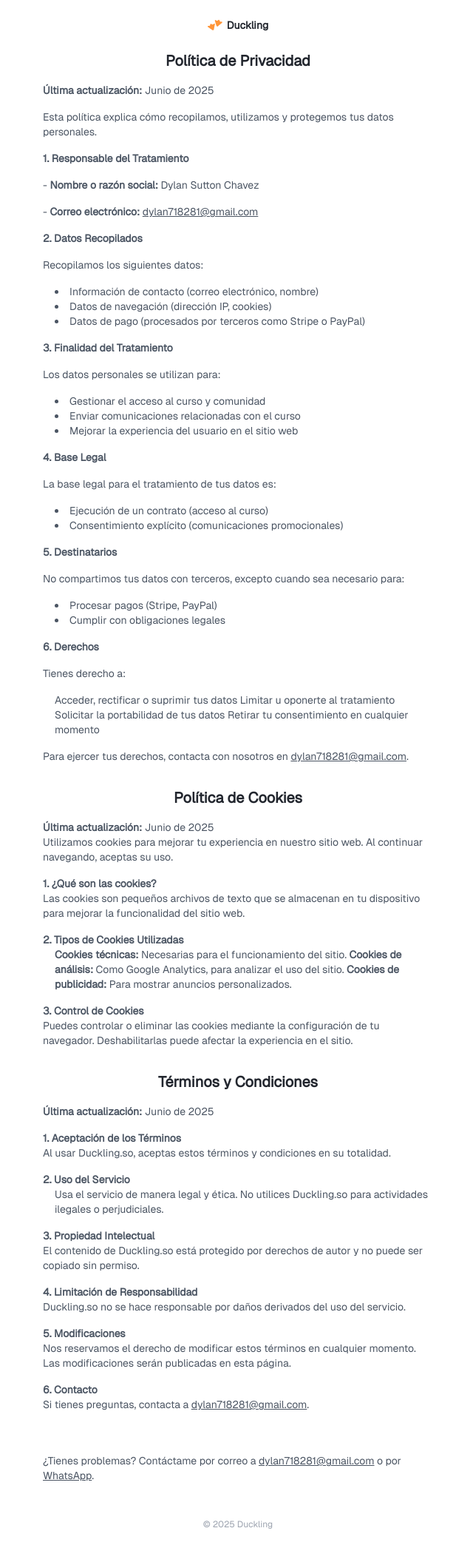
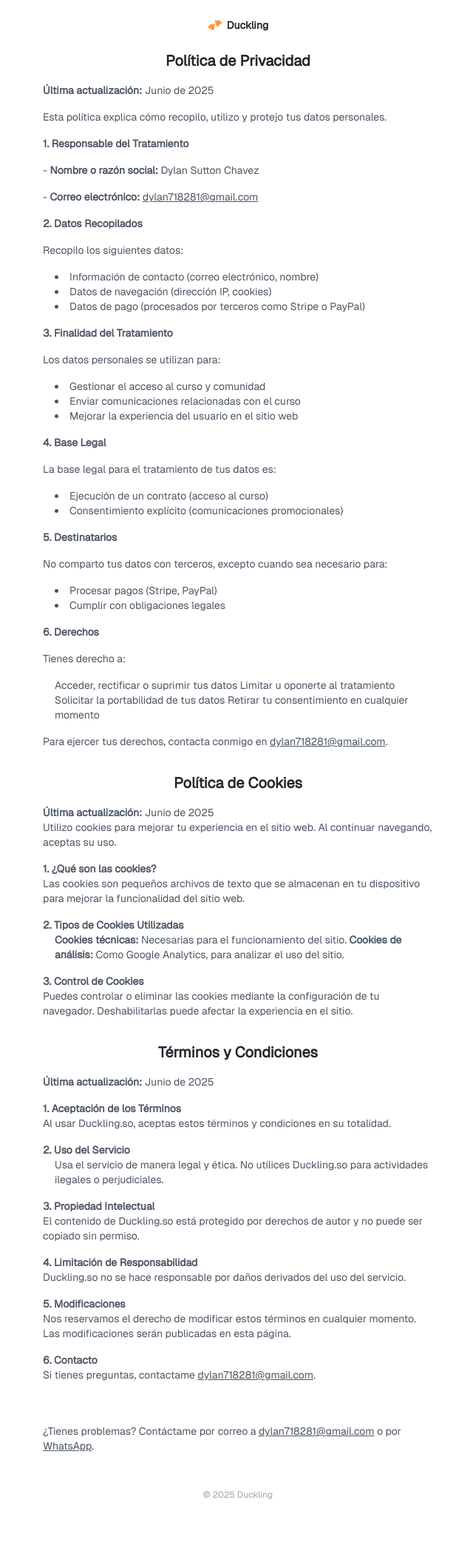
Before and after one commit to dylansuttonchavez/duckling, a FastAPI app: page /legal in a window 1280 px wide. Shown: the whole page at 74% size, without its empty margins (318-958 px from the left). After the commit the page ends 2026 px from the top, so only its background shows below. Run offline with FastAPI, Linux system fonts and the light colour scheme; some libraries are stand-ins or nearby versions.

Commit message:
Update legal.html

```diff
--- a/templates/legal.html
+++ b/templates/legal.html
@@ -30,14 +30,14 @@
     <section class="text-sm mb-8 space-y-4" style="color: #4B5563;">
         <p><strong>Última actualización:</strong> Junio de 2025</p>
 
-        <p>Esta política explica cómo recopilamos, utilizamos y protegemos tus datos personales.</p>
+        <p>Esta política explica cómo recopilo, utilizo y protejo tus datos personales.</p>
 
         <h2 class="font-semibold mt-4">1. Responsable del Tratamiento</h2>
         <p>- <strong>Nombre o razón social:</strong> Dylan Sutton Chavez</p>
         <p>- <strong>Correo electrónico:</strong> <a href="mailto:dylan718281@gmail.com" class="underline">dylan718281@gmail.com</a></p>
 
         <h2 class="font-semibold mt-4">2. Datos Recopilados</h2>
-        <p>Recopilamos los siguientes datos:</p>
+        <p>Recopilo los siguientes datos:</p>
         <ul class="list-disc list-inside ml-4">
             <li>Información de contacto (correo electrónico, nombre)</li>
             <li>Datos de navegación (dirección IP, cookies)</li>
@@ -60,7 +60,7 @@
         </ul>
 
         <h2 class="font-semibold mt-4">5. Destinatarios</h2>
-        <p>No compartimos tus datos con terceros, excepto cuando sea necesario para:</p>
+        <p>No comparto tus datos con terceros, excepto cuando sea necesario para:</p>
         <ul class="list-disc list-inside ml-4">
             <li>Procesar pagos (Stripe, PayPal)</li>
             <li>Cumplir con obligaciones legales</li>
@@ -74,14 +74,14 @@
             Solicitar la portabilidad de tus datos</li>
             Retirar tu consentimiento en cualquier momento</li>
         </ul>
-        <p>Para ejercer tus derechos, contacta con nosotros en <a href="mailto:dylan718281@gmail.com" class="underline">dylan718281@gmail.com</a>.</p>
+        <p>Para ejercer tus derechos, contacta conmigo en <a href="mailto:dylan718281@gmail.com" class="underline">dylan718281@gmail.com</a>.</p>
     </section>
 
     <h1 class="text-xl font-semibold mb-4">Política de Cookies</h1>
     <section class="text-sm mb-8" style="color: #4B5563;">
         <p><strong>Última actualización:</strong> Junio de 2025</p>
 
-        <p>Utilizamos cookies para mejorar tu experiencia en nuestro sitio web. Al continuar navegando, aceptas su uso.</p>
+        <p>Utilizo cookies para mejorar tu experiencia en el sitio web. Al continuar navegando, aceptas su uso.</p>
 
         <h2 class="font-semibold mt-4">1. ¿Qué son las cookies?</h2>
         <p>Las cookies son pequeños archivos de texto que se almacenan en tu dispositivo para mejorar la funcionalidad del sitio web.</p>
@@ -90,7 +90,6 @@
         <ul class="list-disc list-inside ml-4">
             <strong>Cookies técnicas:</strong> Necesarias para el funcionamiento del sitio.</li>
             <strong>Cookies de análisis:</strong> Como Google Analytics, para analizar el uso del sitio.</li>
-            <strong>Cookies de publicidad:</strong> Para mostrar anuncios personalizados.</li>
         </ul>
 
         <h2 class="font-semibold mt-4">3. Control de Cookies</h2>
@@ -120,7 +119,7 @@
         <p>Nos reservamos el derecho de modificar estos términos en cualquier momento. Las modificaciones serán publicadas en esta página.</p>
 
         <h2 class="font-semibold mt-4">6. Contacto</h2>
-        <p>Si tienes preguntas, contacta a <a href="mailto:dylan718281@gmail.com" class="underline">dylan718281@gmail.com</a>.</p>
+        <p>Si tienes preguntas, contactame <a href="mailto:dylan718281@gmail.com" class="underline">dylan718281@gmail.com</a>.</p>
     </section>
 
     <div class="mt-6 text-sm" style="color: #4B5563;">
```
